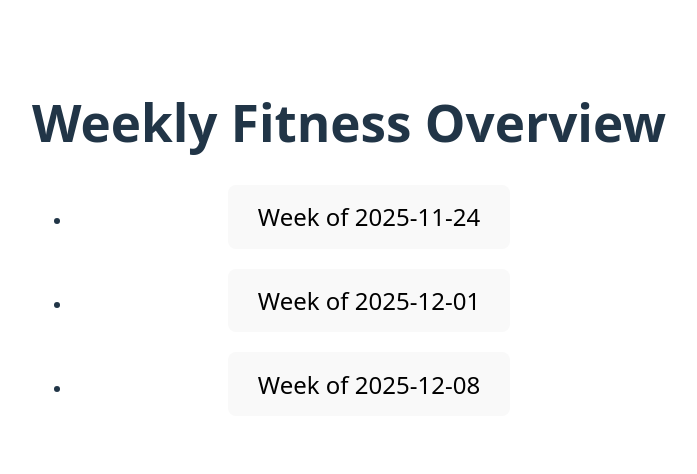
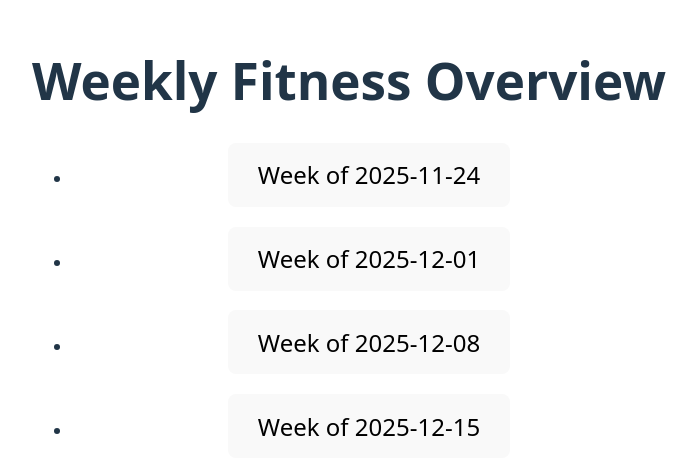
Before and after one commit to BelaGereon/fitness-nutrition-dashboard, a React (Vite) app: page / in a window 1280 px wide. Shown: the part 152-626 px from the top of the page, without its empty margins (291-988 px from the left). Built offline with nearby package versions, Linux system fonts and the light colour scheme.

Commit message:
:card_file_box: add fourth week of data

```diff
--- a/src/data/sample-data/sampleWeek.ts
+++ b/src/data/sample-data/sampleWeek.ts
@@ -59,4 +59,23 @@ export const sampleWeeks: WeekEntry[] = [
     totalVolumeKg: 37745.05,
     notes: "Third week of the meso, went close to failure on most sets.",
   },
+  {
+    id: "2025-12-15",
+    weekOf: "2025-12-15",
+    avgStepsPerDay: 9205,
+    days: {
+      mon: { weightKg: 79.5, calories: 2975, proteinG: 178 },
+      tue: { weightKg: 79.4, calories: 3015, proteinG: 168 },
+      wed: { weightKg: 79.7, calories: 3018, proteinG: 158 },
+      thu: { weightKg: 78.6, calories: 2978, proteinG: 147 },
+      fri: { weightKg: undefined, calories: 3084, proteinG: 158 },
+      sat: { weightKg: 79.8, calories: 3067, proteinG: 109 },
+      sun: { weightKg: undefined, calories: undefined, proteinG: undefined },
+    },
+    trainingSessionsDescription: "3x Full Body, 1x extra arm session",
+    totalSets: 64,
+    totalVolumeKg: 38098,
+    notes:
+      "Fourth week of the meso, went to failure on compound exercises like incline bench press and pull-ups etc. Getting stronger for almost all exercises so far.",
+  },
 ];
```
